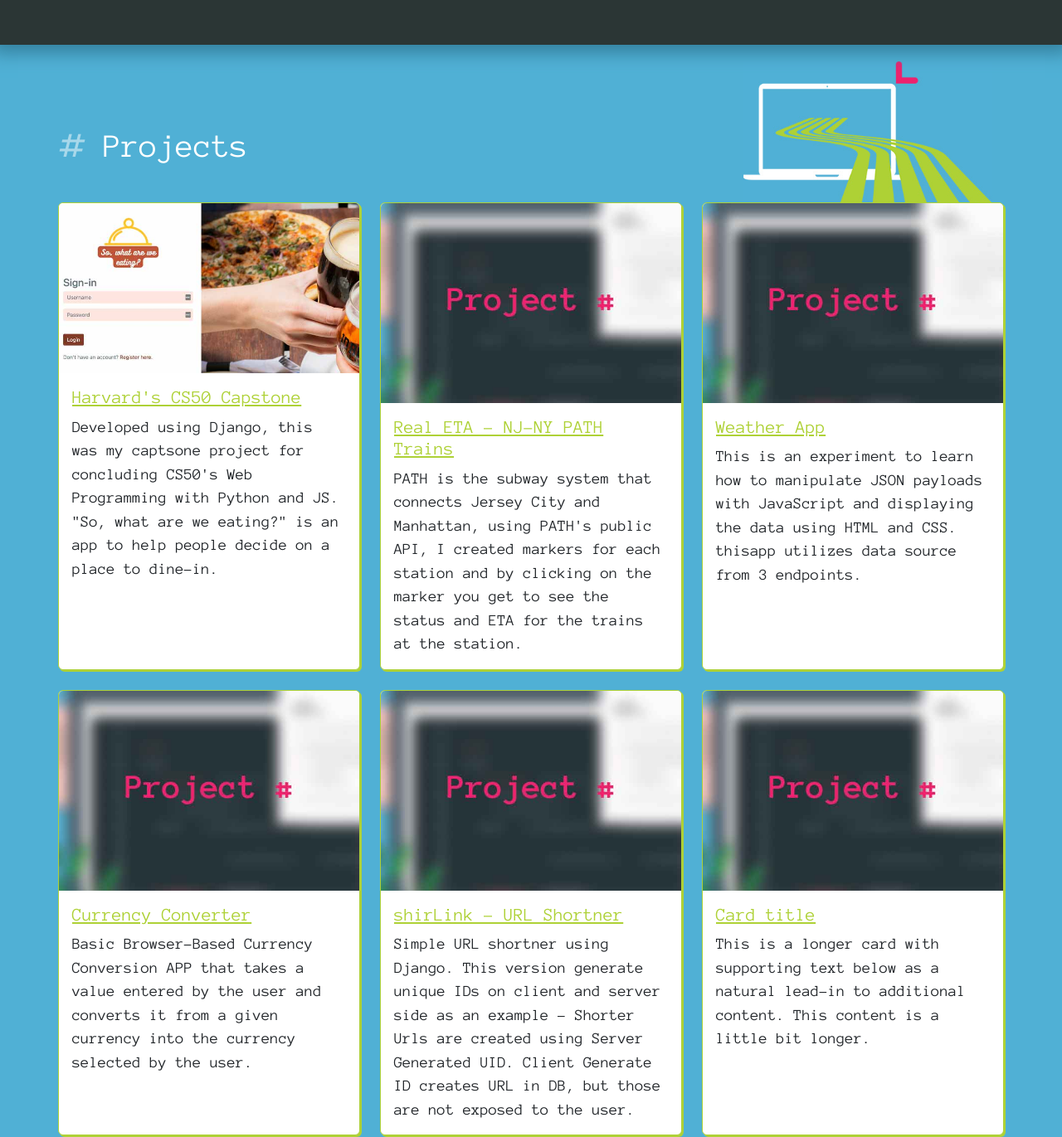
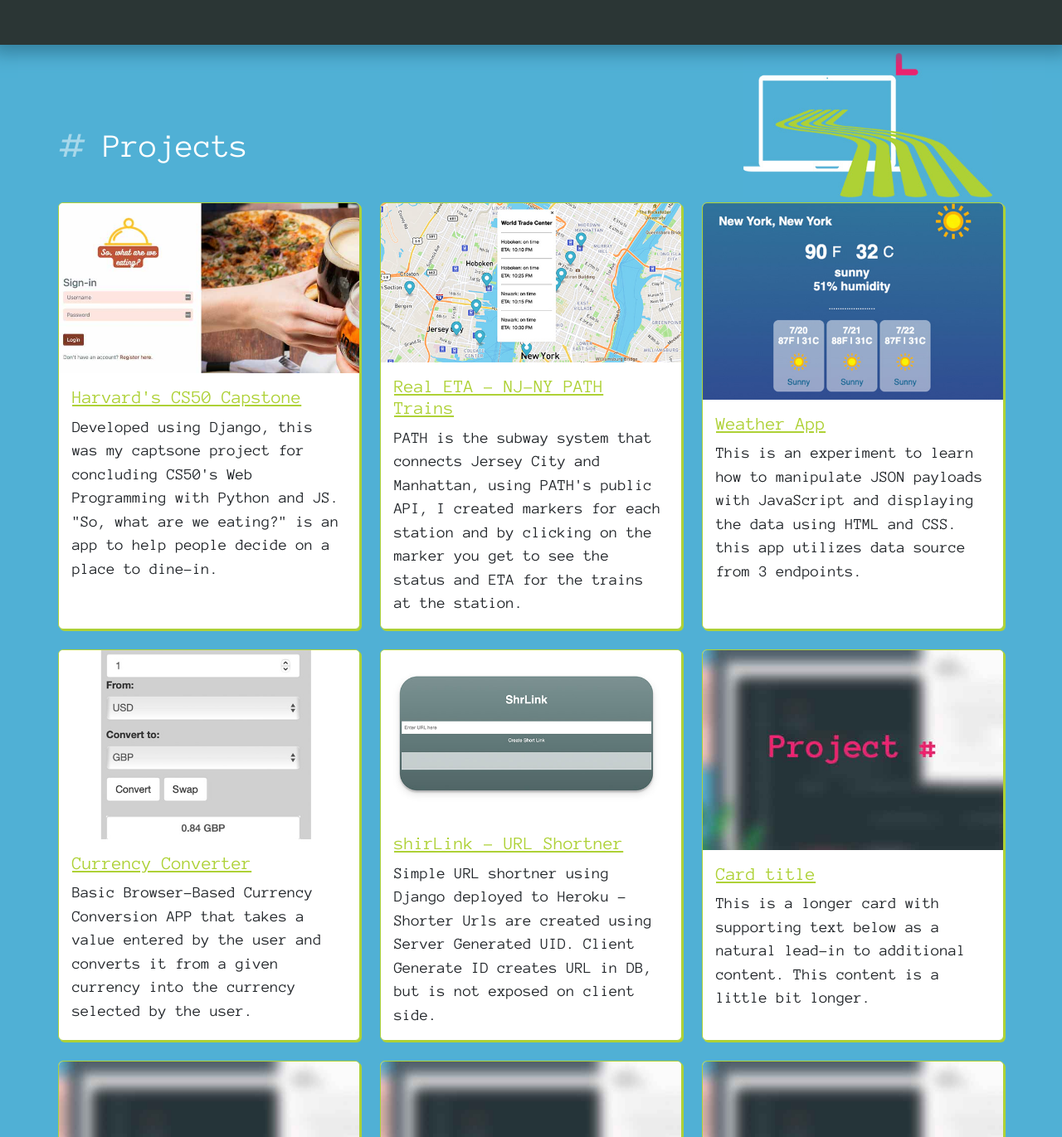
Before and after one commit to thiagosrpt/thiagosrpt.github.io, a plain HTML site: page index.html in a window 1280 px wide. Shown: the part 1080-2451 px from the top of the page at 83% size. Drawn offline with nearby package versions, Linux system fonts and the light colour scheme; no server answers.

Commit message:
fixes + adding more projects

```diff
--- a/index.html
+++ b/index.html
@@ -1,7 +1,7 @@
-<html>
+<!DOCTYPE html>
+<html lang="en">
 
     <head>
-
         <meta charset="" UTF-8" />
         <meta http-equiv="X-UA-Compatible" content="" ie=edge" />
         <meta name="viewport" content="width=device-width, initial-scale=1">
@@ -78,8 +78,9 @@
             <div class="top-section">
                 <div class="top-section-container">
                     <div id="user-greeting" class="user-greeting">
-                    <span id="avisitor" class="avisitor"></span><span id="user-location" class="user-location">Hi There</span>!<span
-                        id="weather_phrase" class="weather_phrase"></span> Welcome to my page and thank you
+                        <span id="avisitor" class="avisitor"></span><span id="user-location" class="user-location">Hi
+                            There</span>!<span id="weather_phrase" class="weather_phrase"></span> Welcome to my page and
+                        thank you
                         for stopping by and checking it out. 👋
                     </div>
                     <div>
@@ -91,10 +92,10 @@
 
             <script>
                 var imgTop = document.getElementById('image-top')
-            var imgs = ["section1_backgtoundimg_1.png","section1_backgtoundimg_2.png","section1_backgtoundimg_3.png","section1_backgtoundimg_4.png","section1_backgtoundimg_5.png"]
+                var imgs = ["section1_backgtoundimg_1.png", "section1_backgtoundimg_2.png", "section1_backgtoundimg_3.png", "section1_backgtoundimg_4.png", "section1_backgtoundimg_5.png"]
                 var counter = 1;
                 function switchImgTop() {
-                if(counter === 3) {
+                    if (counter === 3) {
                         counter = 0;
                         imgTop.src = `images/${imgs[counter]}`;
                         counter++;
@@ -163,7 +164,7 @@
                                 <a href="https://github.com/thiagosrpt/CS50_projects/tree/web50/projects/2020/x/capstone"
                                     target="_blank">
                                     <div class="card h-100">
-                                    <img src="images/cs50-capstone.jpg" class="card-img-top" alt="...">
+                                        <img src="images/cs50-capstone.jpg" class="card-img-top" alt="CS50's Web Programming with Python and JS" heigh="100px">
                                         <div class="card-body">
                                             <h5 class="card-title"><a
                                                     href="https://github.com/thiagosrpt/CS50_projects/tree/web50/projects/2020/x/capstone"
@@ -177,37 +178,50 @@
                             </div>
                             <div class="col">
                                 <div class="card h-100">
-                                <img src="images/project_placeholder.jpg" class="card-img-top" alt="...">
+                                    <img src="images/path-realtime-api-project.jpg" class="card-img-top" alt="Real ETA - NJ-NY PATH Trains" >
                                     <div class="card-body">
-                                    <h5 class="card-title"><a href="https://github.com/thiagosrpt/real_time_tracker" target="_blank">Real ETA - NJ-NY PATH Trains</a></h5>
-                                    <p class="card-text">PATH is the subway system that connects Jersey City and Manhattan, using PATH's public API, I created markers for each station and by clicking on the marker you get to see the status and ETA for the trains at the station.</p>
+                                        <h5 class="card-title"><a href="https://github.com/thiagosrpt/real_time_tracker"
+                                                target="_blank">Real ETA - NJ-NY PATH Trains</a></h5>
+                                        <p class="card-text">PATH is the subway system that connects Jersey City and
+                                            Manhattan, using PATH's public API, I created markers for each station and by
+                                            clicking on the marker you get to see the status and ETA for the trains at the
+                                            station.</p>
                                     </div>
                                 </div>
                             </div>
                             <div class="col">
                                 <div class="card h-100">
-                                <img src="images/project_placeholder.jpg" class="card-img-top" alt="...">
+                                    <img src="images/weather-app-api-project.jpg" class="card-img-top" alt="Weather App">
                                     <div class="card-body">
-                                    <h5 class="card-title"><a href="https://github.com/thiagosrpt/weatherapp" target="_blank">Weather App</a></h5>
-                                    <p class="card-text">This is an experiment to learn how to manipulate JSON payloads with JavaScript and displaying the data using HTML and CSS. thisapp utilizes data source from 3 endpoints.</p>
+                                        <h5 class="card-title"><a href="https://github.com/thiagosrpt/weatherapp"
+                                                target="_blank">Weather App</a></h5>
+                                        <p class="card-text">This is an experiment to learn how to manipulate JSON payloads
+                                            with JavaScript and displaying the data using HTML and CSS. this app utilizes
+                                            data source from 3 endpoints.</p>
                                     </div>
                                 </div>
                             </div>
                             <div class="col">
                                 <div class="card h-100">
-                                <img src="images/project_placeholder.jpg" class="card-img-top" alt="...">
+                                    <img src="images/currency-app-api-project.jpg" class="card-img-top" alt="Currency Converter">
                                     <div class="card-body">
-                                    <h5 class="card-title"><a href="https://github.com/thiagosrpt/currency-converter" target="_blank">Currency Converter</a></h5>
-                                    <p class="card-text">Basic Browser-Based Currency Conversion APP that takes a value entered by the user and converts it from a given currency into the currency selected by the user.</p>
+                                        <h5 class="card-title"><a href="https://github.com/thiagosrpt/currency-converter"
+                                                target="_blank">Currency Converter</a></h5>
+                                        <p class="card-text">Basic Browser-Based Currency Conversion APP that takes a value
+                                            entered by the user and converts it from a given currency into the currency
+                                            selected by the user.</p>
                                     </div>
                                 </div>
                             </div>
                             <div class="col">
                                 <div class="card h-100">
-                                <img src="images/project_placeholder.jpg" class="card-img-top" alt="...">
+                                    <img src="images/urlshortner-app-api-project.jpg" class="card-img-top" alt="shirLink - URL Shortner">
                                     <div class="card-body">
-                                    <h5 class="card-title"><a href="https://github.com/thiagosrpt/shirLink" target="_blank">shirLink - URL Shortner</a></h5>
-                                    <p class="card-text">Simple URL shortner using Django. This version generate unique IDs on client and server side as an example - Shorter Urls are created using Server Generated UID. Client Generate ID creates URL in DB, but those are not exposed to the user.</p>
+                                        <h5 class="card-title"><a href="https://github.com/thiagosrpt/shirLink"
+                                                target="_blank">shirLink - URL Shortner</a></h5>
+                                        <p class="card-text">Simple URL shortner using Django deployed to Heroku - Shorter Urls are created using
+                                            Server Generated UID. Client Generate ID creates URL in DB, but is not
+                                            exposed on client side.</p>
                                     </div>
                                 </div>
                             </div>
@@ -276,7 +290,7 @@
 
                             <div class="form-group row">
                                 <div class="col-sm-10">
-                                <input type="phone" id="inputPhone"  class="form-control" placeholder="Phone">
+                                    <input type="phone" id="inputPhone" class="form-control" placeholder="Phone">
                                 </div>
                             </div>
 
@@ -340,7 +354,12 @@
             </div>
         </footer>
 
-
+        <!--Required for responsive top menu-->
+        <script src="https://cdn.jsdelivr.net/npm/bootstrap@5.2.0-beta1/dist/js/bootstrap.bundle.min.js"
+        integrity="sha384-pprn3073KE6tl6bjs2QrFaJGz5/SUsLqktiwsUTF55Jfv3qYSDhgCecCxMW52nD2"
+        crossorigin="anonymous"></script>
 
 
     </body>
+
+</html>
--- a/style.css
+++ b/style.css
@@ -1,4 +1,3 @@
-
 
 * {
     font-family: 'Anonymous Pro', monospace, Verdana, Geneva, Tahoma, sans-serif !important;
@@ -161,6 +160,7 @@
 section {
     align-items: center;
     width: 100%;
+    overflow-x: hidden;
 }
 
 
@@ -169,13 +169,13 @@
 }
 
 .blue-section-2 {
-
+    overflow-x: hidden;
 }
 
 .div-img-mid-section-left {
     position: absolute;
     z-index: -99;
-    left: 10%;
+    left: 5%;
 }
 
 .img-mid-section-left {
@@ -184,14 +184,14 @@
 }
 
 .div-img-mid-section-right {
-    position: absolute;
+    position: relative;
     z-index: -99;
     left: 70%;
 }
 
 .img-mid-section-right {
-    position: relative;
-    top: -60;
+    position: absolute;
+    top: -70px;
 }
 
 
@@ -215,6 +215,7 @@
 .footer {
     align-items: center;
     align-content: center;
+    background-color: #ed236f;
 }
 
 .grid-top {
@@ -275,7 +276,7 @@
 
 .user-greeting {
     position: absolute;
-    width: 428;
+    width: 428px;
     top: 119px;
     font-size: 23px !important;
     background-color: #272822;
```
Also changed, not shown: images/currency-app-api-project.jpg (added), images/path-realtime-api-project.jpg (added), images/urlshortner-app-api-project.jpg (added), images/weather-app-api-project.jpg (added), 1 other file. Lines whose indentation alone changed are shown as unchanged.
